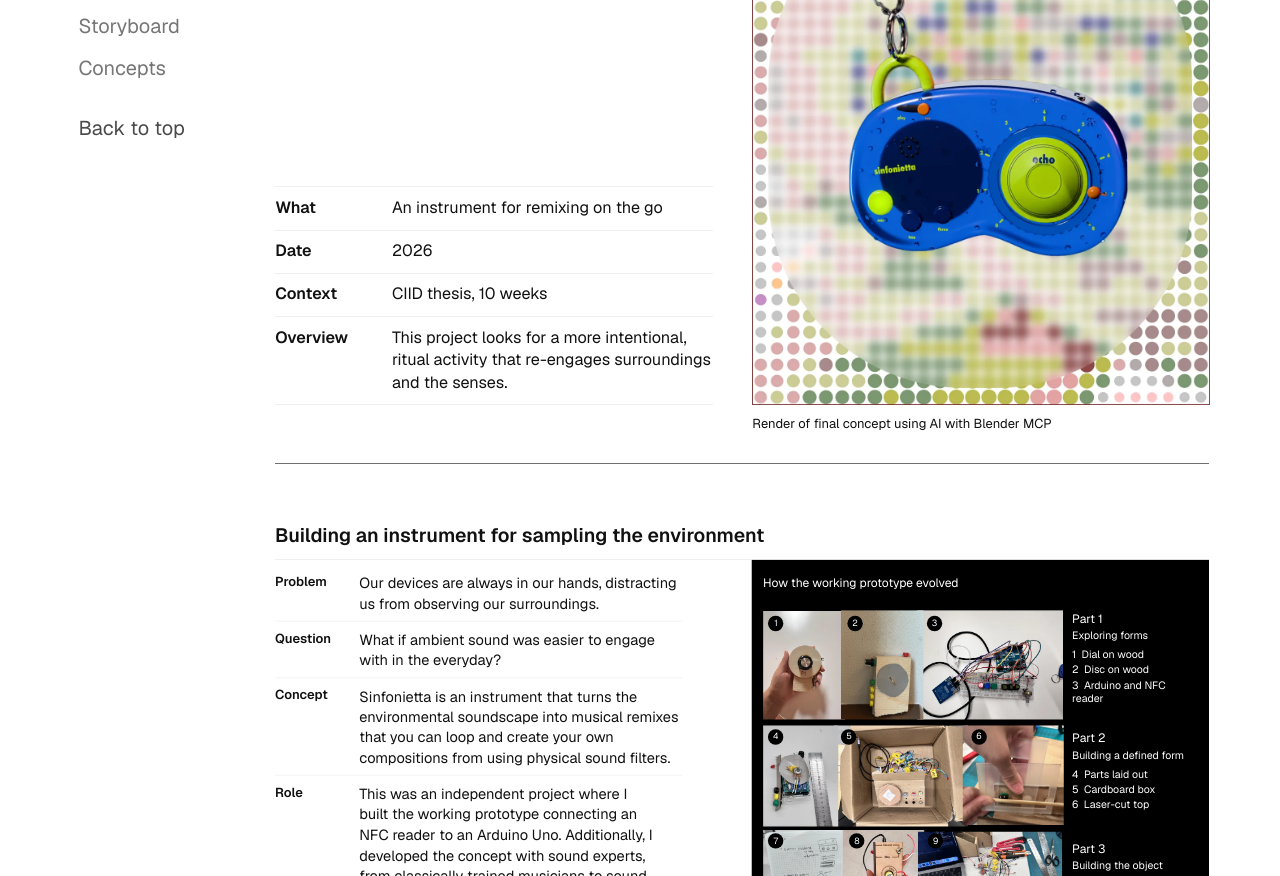
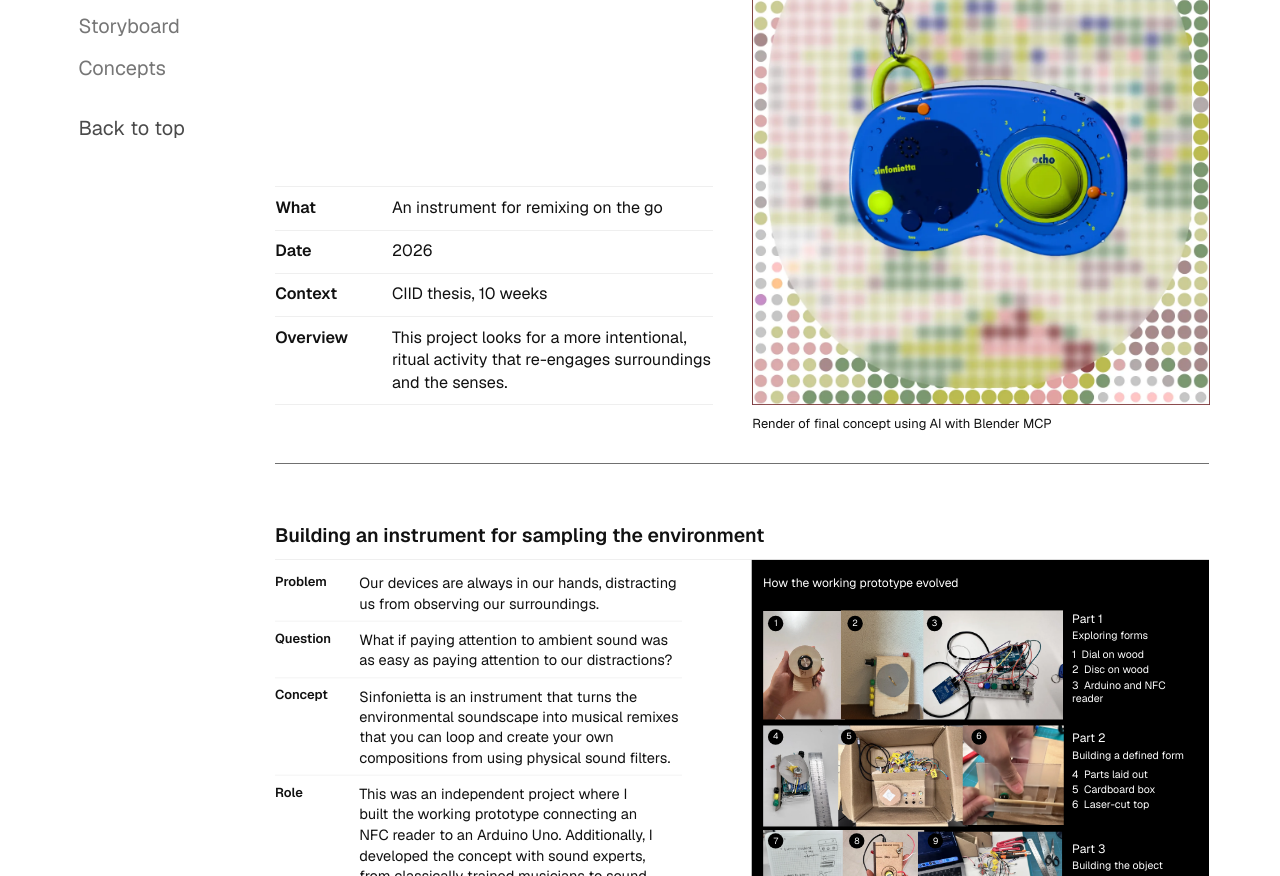
Before and after one commit to marspark-source/marspark-source.github.io, a plain HTML site: page projects/sinfonietta.html in a window 1280 px wide. Shown: the part 224-1100 px from the top of the page. Drawn offline with nearby package versions, Linux system fonts and the light colour scheme; a web font is replaced by a local one.

Commit message:
Sinfonietta question

```diff
--- a/projects/sinfonietta.html
+++ b/projects/sinfonietta.html
@@ -137,7 +137,7 @@
     <p class="a v18" style="left:176px;top:136px;width:393px">Our devices are always in our hands, distracting us from observing our surroundings.</p>
     <div class="a rule" style="left:72px;top:196px;width:502px"></div>
     <p class="a k16" style="left:72px;top:206px;width:128px">Question</p>
-    <p class="a v18" style="left:176px;top:206px;width:398px">What if ambient sound was easier to engage with in the everyday?</p>
+    <p class="a v18" style="left:176px;top:206px;width:398px">What if paying attention to ambient sound was as easy as paying attention to our distractions?</p>
     <div class="a rule" style="left:72px;top:266px;width:502px"></div>
     <p class="a k16" style="left:72px;top:276px;width:128px">Concept</p>
     <p class="a v18" style="left:176px;top:276px;width:398px">Sinfonietta is an instrument that turns the environmental soundscape into musical remixes that you can loop and create your own compositions from using physical sound filters.</p>
```
Also changed, not shown: content/sinfonietta.html (+1 -1 lines).
